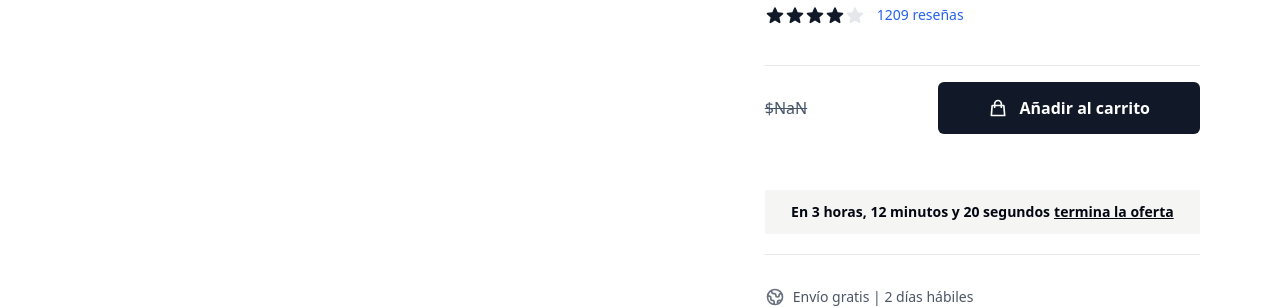
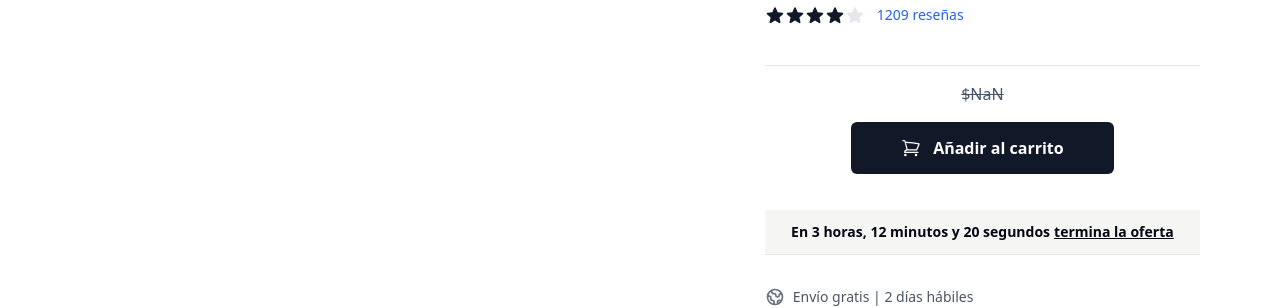
Before and after one commit to arithgrey/service-store, a Vue app: page /1/1 in a window 1280 px wide. Shown: the part 283-591 px from the top of the page. Built offline with nearby package versions, Linux system fonts and the light colour scheme; no server answers; a web font is replaced by a local one.

Commit message:
[FEAT] devops tools

```diff
--- a/src/components/Products/ProductAddToCart.vue
+++ b/src/components/Products/ProductAddToCart.vue
@@ -19,9 +19,8 @@
       </div>
     </div>
 
-
-    <div
-      class="mt-10 flex flex-col items-center justify-between space-y-4 border-t  py-4 sm:flex-row sm:space-y-0">
+    <div class="mt-10 flex flex-col items-center justify-between space-y-4 border-t  py-4 sm:space-y-0">
+      <div class="flex flex-col items-center space-y-4">
         <div class="flex flex-col">
           <h1 class="text-3xl font-bold">{{ product.formatted_price }}</h1>
           <span class="text-slate-600 line-through">
@@ -29,16 +28,31 @@
           </span>
         </div>
 
-      <button type="button" @click="addToCart()" class="inline-flex items-center justify-center rounded-md border-2 border-transparent bg-gray-900 bg-none px-12 py-3 text-center text-base
-   font-bold text-white transition-all duration-200 ease-in-out focus:shadow hover:bg-gray-800 xs:w-full lg:w-auto">
+        <button type="button" @click="addToCart()"
+          class="inline-flex items-center justify-center rounded-md border-2 border-transparent bg-gray-900 bg-none px-12 py-3 text-center text-base font-bold text-white transition-all duration-200 ease-in-out focus:shadow hover:bg-gray-800 xs:w-full lg:w-auto">
+
+          <svg xmlns="http://www.w3.org/2000/svg" fill="none" viewBox="0 0 24 24" stroke-width="1.5"
+            stroke="currentColor" class="shrink-0 mr-3 h-5 w-5">
+            <path stroke-linecap="round" stroke-linejoin="round"
+              d="M2.25 3h1.386c.51 0 .955.343 1.087.835l.383 1.437M7.5 14.25a3 3 0 0 0-3 3h15.75m-12.75-3h11.218c1.121-2.3 2.1-4.684 2.924-7.138a60.114 60.114 0 0 0-16.536-1.84M7.5 14.25 5.106 5.272M6 20.25a.75.75 0 1 1-1.5 0 .75.75 0 0 1 1.5 0Zm12.75 0a.75.75 0 1 1-1.5 0 .75.75 0 0 1 1.5 0Z" />
+          </svg>
+
+          Añadir al carrito
+        </button>
+
+        <a v-if="product.express_payment_link" @click.prevent="handleExpressCheckout"
+          class="inline-flex items-center justify-center rounded-md border-2 border-transparent bg-blue-600 bg-none px-12 py-3 text-center text-base font-bold text-white transition-all duration-200 ease-in-out focus:shadow hover:bg-blue-500 xs:w-full lg:w-auto">
           <svg xmlns="http://www.w3.org/2000/svg" class="shrink-0 mr-3 h-5 w-5" fill="none" viewBox="0 0 24 24"
             stroke="currentColor" stroke-width="2">
             <path stroke-linecap="round" stroke-linejoin="round" d="M16 11V7a4 4 0 00-8 0v4M5 9h14l1 12H4L5 9z" />
           </svg>
-        Añadir al carrito
-      </button>
+          Compra Express
+        </a>
+
       </div>
-    <div class="border-b py-5">
+    </div>
+
+    <div class="border-b ">
       <CountDown />
     </div>
     <div>
@@ -70,6 +84,7 @@
     </ul>
   </div>
 </template>
+
 <script>
 import { StarIcon } from "@heroicons/vue/20/solid";
 import SelectItems from "@/components/ProductGroup/SelectItems.vue";
@@ -78,7 +93,8 @@ export default {
   components: {
     StarIcon,
     SelectItems,
-    CountDown},
+    CountDown
+  },
   props: {
     product: {
       type: Object,
@@ -103,6 +119,12 @@ export default {
       return this.$store.commit("addToCart", this.product);
 
     },
+    handleExpressCheckout() {
+      if (typeof fbq === 'function') {
+        fbq('track', 'InitiateCheckout');
+      }
+      window.location.href = this.product.express_payment_link;
+    },
   },
 
 };
--- a/src/store.js
+++ b/src/store.js
@@ -33,7 +33,6 @@ export default createStore({
       localStorage.removeItem('refresh_token');
     },
     addToCart(state, product) {
-      debugger;
       const existingItem = state.cart.find(item => item.product.id === product.id);
       if (existingItem) {
         existingItem.quantity++;
```
Lines whose indentation alone changed are shown as unchanged.
